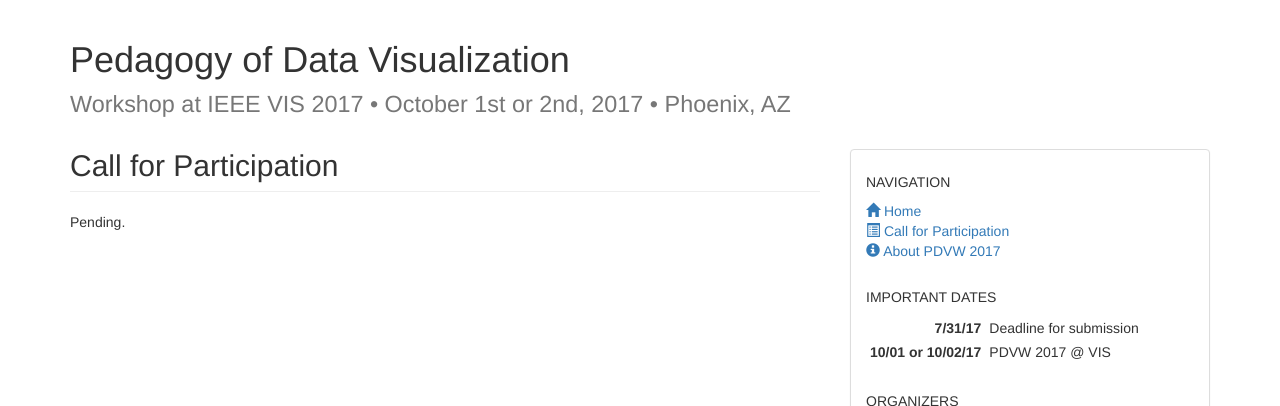
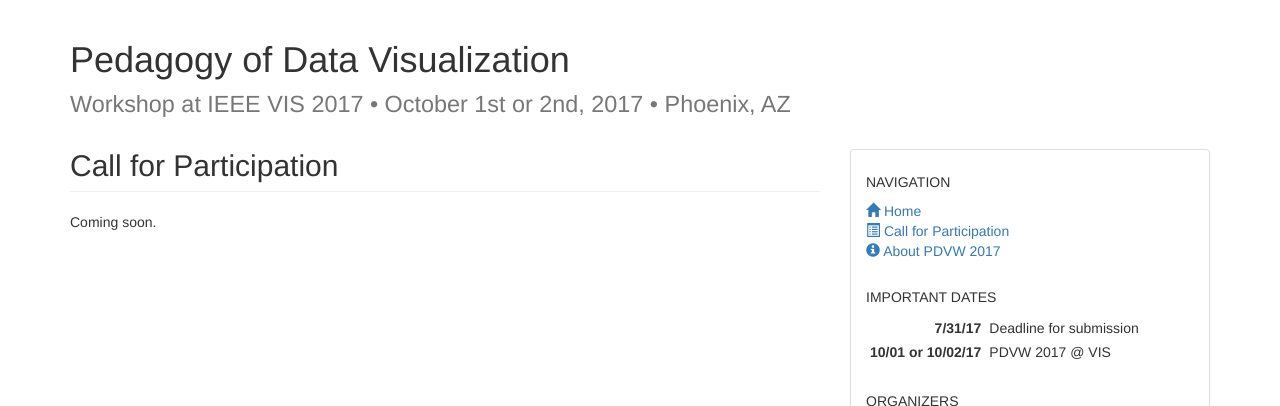
Before and after one commit to usfvgl/pdvw, a Jekyll site: the page built from 2017/cfp.html, in a window 1280 px wide. Shown: the top 406 px of the page. Built offline with Jekyll 4.4.1, drawn with Linux system fonts in a browser that asks for light colours.

Commit message:
Testing CFP changes

```diff
--- a/2017/cfp.html
+++ b/2017/cfp.html
@@ -3,4 +3,4 @@
 title: Call for Participation
 ---
 
-<p>Pending.</p>
+<p>Coming soon.</p>
```
